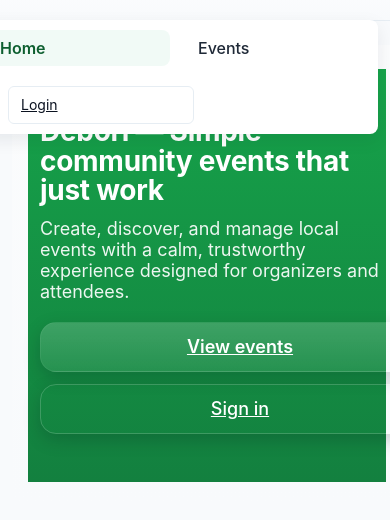
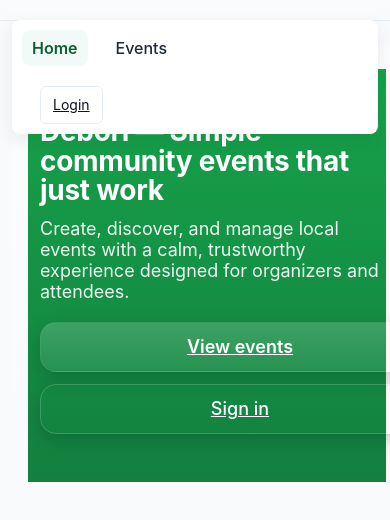
Before and after one commit to thegaspertorlar/debori, a website built with Vite: page index.html in a window 390 px wide. Both pictures are taken after a click on the button "Toggle navigation". Shown: the part 52-572 px from the top of the page. Built offline with nearby package versions, Linux system fonts and the light colour scheme.

Commit message:
fix(header): make header flexible and constrain mobile nav to avoid viewport overflow; use CSS var for header height

```diff
--- a/src/style.css
+++ b/src/style.css
@@ -18,12 +18,17 @@ h1 {
   position: sticky;
   top: 0;
   z-index: 50;
+  /* expose a single source of truth for header height so other
+     components can size against it (avoids hard-coded 72px values) */
+  --app-header-height: 72px;
 }
   .app-header-inner {
     display: flex;
     align-items: center;
     gap: 16px;
-    height: 72px;
+    /* prefer a flexible header that can grow when items wrap on
+       small screens while remaining at least the design height */
+    min-height: var(--app-header-height);
     padding-left: var(--space-3);
     padding-right: var(--space-3);
   }
@@ -95,10 +100,30 @@ h1 {
 @media (max-width: 640px) {
   .app-header-inner { padding-left:12px; padding-right:12px }
   .nav-toggle { display:block }
-  .primary-nav { position:absolute; right:12px; top:72px; background:white; box-shadow:var(--shadow-card); border-radius:8px; flex-direction:column; align-items:flex-start; padding:10px; display:none; min-width: 200px }
-  .primary-nav.is-open { display:flex }
-  .primary-nav .nav-links a { width:160px }
-  .primary-nav .nav-auth .btn { width:160px }
+  /* Mobile nav: position just below the header using top:100% so the
+     dropdown follows the actual header height when it grows. Make the
+     panel constrained to the viewport and scroll internally rather than
+     causing page-level vertical scrolling. */
+  .primary-nav {
+    position: absolute;
+    left: 12px;
+    right: 12px;
+    top: 100%;
+    background: white;
+    box-shadow: var(--shadow-card);
+    border-radius: 8px;
+    flex-direction: column;
+    align-items: flex-start;
+    padding: 10px;
+    display: none;
+    min-width: 200px;
+    max-height: calc(100vh - var(--app-header-height) - 24px);
+    overflow: auto;
+    box-sizing: border-box;
+  }
+  .primary-nav.is-open { display: flex }
+  .primary-nav .nav-links a { width: 100% }
+  .primary-nav .nav-auth .btn { width: 100% }
 }
 
 /* Main app layout */
@@ -174,7 +199,7 @@ h1 {
 .page-title { margin-bottom: var(--space-4); }
 
 /* Auth / login specific layout: center the card for focused, quiet experience */
-.page--login .auth-wrapper { display:flex; align-items:center; justify-content:center; min-height: calc(100vh - 96px); padding-top: 24px; padding-bottom: 24px; }
+.page--login .auth-wrapper { display:flex; align-items:center; justify-content:center; /* fill viewport below header while accounting for internal padding */ min-height: calc(100vh - var(--app-header-height) - 48px); padding-top: 24px; padding-bottom: 24px; }
 .page--login .card { max-width: 520px; width: 100%; }
 .login-credentials { margin-bottom: 12px; background: linear-gradient(180deg, rgba(16,163,107,0.03), transparent); padding: 10px; border-radius: 8px; border: 1px solid rgba(16,163,107,0.06); }
 .login-credentials .badge { background: transparent; border: 1px solid var(--neutral-200); padding: 6px 10px; font-size: 13px; border-radius: var(--radius-sm); color: var(--neutral-800); font-weight: var(--fw-medium); }
@@ -183,7 +208,7 @@ h1 {
 .has-error .input { border-color: var(--color-danger) !important; box-shadow: none !important; }
 
 @media (max-width: 640px) {
-  .page--login .auth-wrapper { padding-left: 12px; padding-right: 12px; min-height: calc(100vh - 72px); }
+  .page--login .auth-wrapper { padding-left: 12px; padding-right: 12px; min-height: calc(100vh - var(--app-header-height)); }
   .page--login .card { padding: 16px; }
 }
 
@@ -527,7 +552,7 @@ h1 {
 
 /* Aside compact card with clear grouping and sticky positioning on desktop */
 .card--compact { background: var(--color-surface); border-radius: 10px; padding: 16px; border: 1px solid var(--neutral-100); box-shadow: var(--shadow-subtle); }
-.event-detail__aside.card--compact { position: sticky; top: 92px; align-self: start; }
+.event-detail__aside.card--compact { position: sticky; top: calc(var(--app-header-height) + 20px); align-self: start; }
 .event-detail__aside .aside-section { margin-bottom: 12px; }
 .event-detail__aside .aside-section .muted { color: var(--neutral-600); font-size: 13px }
 .event-detail__aside .aside-section .strong { font-weight:700; margin-top:6px }
```
